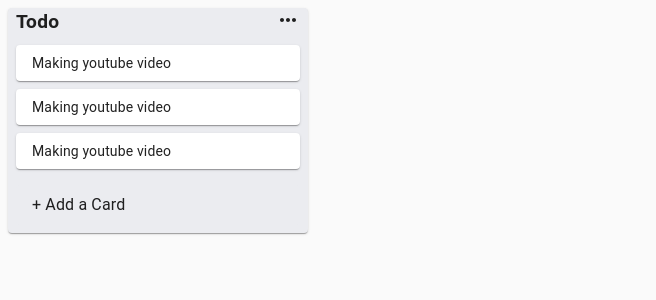
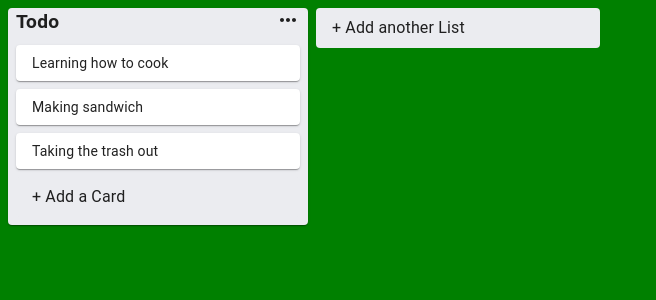
Before and after one commit to keshavavarma/Trello-clone, a React (Create React App) app: page / in a window 1280 px wide. Shown: the top 300 px of the page, without its empty margins (0-656 px from the left). Built offline with nearby package versions, Linux system fonts and the light colour scheme.

Commit message:
add card and list functionality

```diff
--- a/package.json
+++ b/package.json
@@ -11,6 +11,7 @@
     "react": "^17.0.2",
     "react-dom": "^17.0.2",
     "react-scripts": "4.0.3",
+    "uuid": "^8.3.2",
     "web-vitals": "^1.1.2"
   },
   "scripts": {
--- a/src/App.js
+++ b/src/App.js
@@ -1,10 +1,82 @@
+import { useState } from "react";
 import List from "./components/list/List";
+import store from "./utils/store";
+import { v4 as uuid } from "uuid";
+import StoreApi from "./utils/storeApi";
+import InputContainer from "./components/input/InputContainer";
+import { makeStyles } from "@material-ui/core/styles";
+
+const useStyle = makeStyles((theme) => ({
+  root: {
+    display: "flex",
+    minHeight: "100vh",
+    background: "green",
+    width: "100%",
+  },
+}));
 
 function App() {
+  const classes = useStyle();
+  const [data, setData] = useState(store);
+
+  const addMoreCard = (title, listId) => {
+    const newCardId = uuid();
+    const newCard = {
+      id: newCardId,
+      title,
+    };
+
+    const list = data.lists[listId];
+    list.cards = [...list.cards, newCard];
+
+    const newState = {
+      ...data,
+      lists: {
+        ...data.lists,
+        [listId]: list,
+      },
+    };
+    setData(newState);
+  };
+  const addMoreList = (title) => {
+    const newListId = uuid();
+    const newList = {
+      id: newListId,
+      title,
+      cards: [],
+    };
+    const newState = {
+      listIds: [...data.listIds, newListId],
+      lists: {
+        ...data.lists,
+        [newListId]: newList,
+      },
+    };
+    setData(newState);
+  };
+  const updateListTitle = (title, listId) => {
+    const list = data.lists[listId];
+    list.title = title;
+
+    const newState = {
+      ...data,
+      lists: {
+        ...data.lists,
+        [listId]: list,
+      },
+    };
+    setData(newState);
+  };
   return (
-    <div className="App">
-      <List />
-    </div>
+    <StoreApi.Provider value={{ addMoreCard, addMoreList, updateListTitle }}>
+      <div className={classes.root}>
+        {data.listIds.map((listId) => {
+          const list = data.lists[listId];
+          return <List list={list} key={listId} />;
+        })}
+        <InputContainer type="list" />
+      </div>
+    </StoreApi.Provider>
   );
 }
 
--- a/src/components/Card.js
+++ b/src/components/Card.js
@@ -9,12 +9,12 @@ const useStyle = makeStyles((theme) => ({
     margin: theme.spacing(1),
   },
 }));
-export default function Card() {
+export default function Card({ card }) {
   const classes = useStyle();
 
   return (
     <div>
-      <Paper className={classes.card}>Making youtube video</Paper>
+      <Paper className={classes.card}>{card.title}</Paper>
     </div>
   );
 }
--- a/src/components/input/InputCard.js
+++ b/src/components/input/InputCard.js
@@ -1,7 +1,8 @@
-import React from "react";
+import React, { useContext, useState } from "react";
 import { Paper, InputBase, Button, IconButton } from "@material-ui/core";
 import ClearIcon from "@material-ui/icons/Clear";
 import { makeStyles } from "@material-ui/core/styles";
+import storeApi from "../../utils/storeApi";
 
 const useStyle = makeStyles((theme) => ({
   card: {
@@ -22,8 +23,27 @@ const useStyle = makeStyles((theme) => ({
     margin: theme.spacing(0, 1, 1, 1),
   },
 }));
-export default function InputCard({ setOpen }) {
+
+export default function InputCard({ setOpen, listId, type }) {
   const classes = useStyle();
+  const { addMoreCard, addMoreList } = useContext(storeApi);
+  const [title, setTitle] = useState("");
+
+  const handleOnChange = (e) => {
+    setTitle(e.target.value);
+  };
+  const handleBtnConfirm = () => {
+    if (type === "card") {
+      addMoreCard(title, listId);
+      setTitle("");
+      setOpen(false);
+    } else {
+      addMoreList(title);
+      setTitle("");
+      setOpen(false);
+    }
+  };
+
   return (
     <div>
       <div>
@@ -31,18 +51,24 @@ export default function InputCard({ setOpen }) {
           <InputBase
             autoFocus
             multiline
+            onChange={handleOnChange}
             onBlur={() => setOpen(false)}
             fullWidth
             inputProps={{
               className: classes.input,
             }}
-            placeholder="Enter a title of this card.."
+            value={title}
+            placeholder={
+              type === "card"
+                ? "Enter a title of this card.."
+                : "Enter list title..."
+            }
           />
         </Paper>
       </div>
       <div className={classes.confirm}>
-        <Button className={classes.btnConfirm} onClick={() => setOpen(false)}>
-          Add Card
+        <Button className={classes.btnConfirm} onClick={handleBtnConfirm}>
+          {type === "card" ? "Add Card" : "Add List"}
         </Button>
         <IconButton onClick={() => setOpen(false)}>
           <ClearIcon />
--- a/src/components/input/InputContainer.js
+++ b/src/components/input/InputContainer.js
@@ -5,7 +5,8 @@ import InputCard from "./InputCard";
 
 const useStyle = makeStyles((theme) => ({
   root: {
-    marginTop: theme.spacing(2),
+    width: "300px",
+    marginTop: theme.spacing(1),
   },
   addCard: {
     padding: theme.spacing(1, 1, 1, 2),
@@ -17,13 +18,13 @@ const useStyle = makeStyles((theme) => ({
   },
 }));
 
-export default function InputContainer() {
+export default function InputContainer({ listId, type }) {
   const classes = useStyle();
   const [open, setOpen] = useState(false);
   return (
     <div className={classes.root}>
       <Collapse in={open}>
-        <InputCard setOpen={setOpen} />
+        <InputCard setOpen={setOpen} listId={listId} type={type} />
       </Collapse>
       <Collapse in={!open}>
         <Paper
@@ -31,7 +32,9 @@ export default function InputContainer() {
           elevation={0}
           onClick={() => setOpen(!open)}
         >
-          <Typography>+ Add a Card</Typography>
+          <Typography>
+            {type === "card" ? "+ Add a Card" : "+ Add another List"}
+          </Typography>
         </Paper>
       </Collapse>
     </div>
--- a/src/components/list/List.js
+++ b/src/components/list/List.js
@@ -6,22 +6,22 @@ import Card from "../Card";
 import InputContainer from "../input/InputContainer";
 const useStyle = makeStyles((theme) => ({
   root: {
-    width: "300px",
+    minWidth: "300px",
     backgroundColor: "#EBECF0",
     marginLeft: theme.spacing(1),
   },
 }));
-export default function List() {
+export default function List({ list }) {
   const classes = useStyle();
   return (
     <div>
       <Paper className={classes.root}>
         <CssBaseline />
-        <Title />
-        <Card />
-        <Card />
-        <Card />
-        <InputContainer />
+        <Title title={list.title} listId={list.id} />
+        {list.cards.map((card) => (
+          <Card key={card.id} card={card} />
+        ))}
+        <InputContainer listId={list.id} type="card" />
       </Paper>
     </div>
   );
--- a/src/components/list/Title.js
+++ b/src/components/list/Title.js
@@ -1,7 +1,8 @@
-import React, { useState } from "react";
+import React, { useContext, useState } from "react";
 import { Typography, InputBase } from "@material-ui/core";
 import { makeStyles } from "@material-ui/core/styles";
 import MoreHorizIcon from "@material-ui/icons/MoreHoriz";
+import storeApi from "../../utils/storeApi";
 
 const useStyle = makeStyles((theme) => ({
   editableTitleContainer: {
@@ -22,22 +23,32 @@ const useStyle = makeStyles((theme) => ({
     },
   },
 }));
-export default function Title() {
+export default function Title({ title, listId }) {
   const [open, setOpen] = useState(false);
+  const [newTitle, setNewTitle] = useState(title);
+  const { updateListTitle } = useContext(storeApi);
   const classes = useStyle();
+  const handleOnChange = (e) => {
+    setNewTitle(e.target.value);
+  };
 
+  const handleOnBlur = () => {
+    updateListTitle(newTitle, listId);
+    setOpen(false);
+  };
   return (
     <div>
       {open ? (
         <div>
           <InputBase
             autoFocus
-            value="Todo"
+            value={newTitle}
             inputProps={{
               className: classes.input,
             }}
             fullWidth
-            onBlur={() => setOpen(!open)}
+            onChange={handleOnChange}
+            onBlur={handleOnBlur}
           />
         </div>
       ) : (
@@ -46,7 +57,7 @@ export default function Title() {
             onClick={() => setOpen(!open)}
             className={classes.editableTitle}
           >
-            Todo
+            {title}
           </Typography>
           <MoreHorizIcon />
         </div>
--- /dev/null
+++ b/src/utils/store.js
@@ -0,0 +1,27 @@
+const cards = [
+  {
+    id: "card-1",
+    title: "Learning how to cook",
+  },
+  {
+    id: "card-2",
+    title: "Making sandwich",
+  },
+  {
+    id: "card-3",
+    title: "Taking the trash out",
+  },
+];
+
+const data = {
+  lists: {
+    "list-1": {
+      id: "list-1",
+      title: "Todo",
+      cards,
+    },
+  },
+  listIds: ["list-1"],
+};
+
+export default data;
--- /dev/null
+++ b/src/utils/storeApi.js
@@ -0,0 +1,2 @@
+import React from "react";
+export default React.createContext(null);
```
Also changed, not shown: 1 other file (tests, documents, lock files or other folders).
